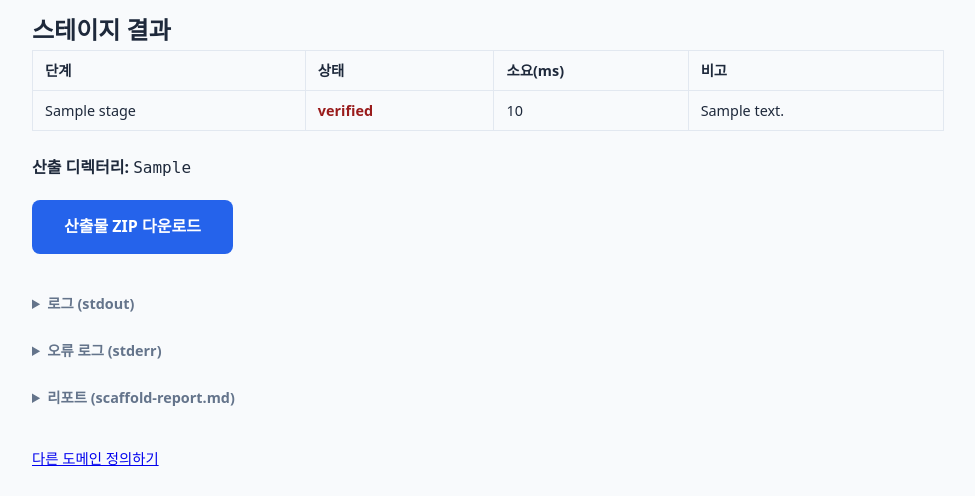
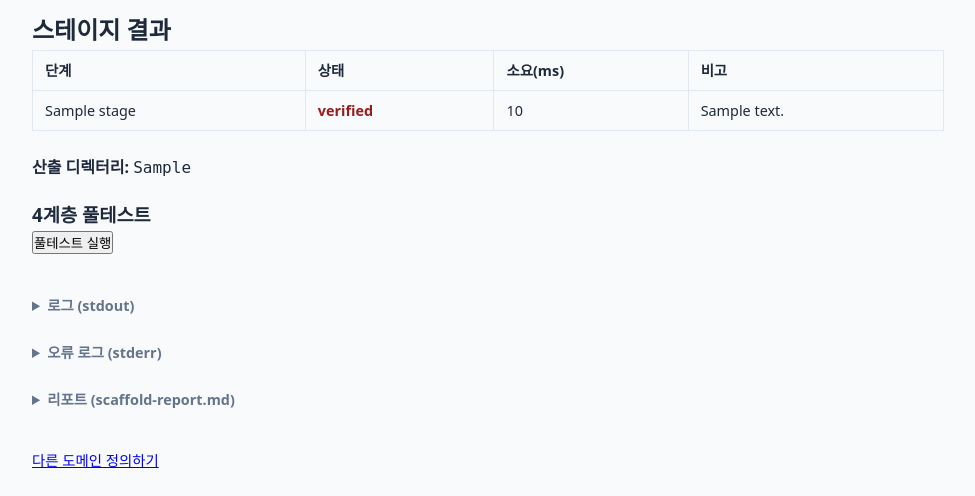
Before and after one commit to JasonMMo/business-fullstack-creater, a FastAPI app: template web/templates/domain_preview.html in a window 1280 px wide. Shown: the part 232-728 px from the top of the page, without its empty margins (152-1127 px from the left). Run offline with FastAPI, Linux system fonts and the light colour scheme; the template is opened without the code that fills it: most values are stand-ins (such as "Sample title", 1, 10 or a date in 2020).

Commit message:
feat(web): Growth-83 domain_preview — fulltest section + green-badge + extra_head block
Growth-83 (M1 웹 풀테스트 게이트)

Co-Authored-By: Claude Sonnet 4.6 <noreply@anthropic.com>

```diff
--- a/web/templates/base.html
+++ b/web/templates/base.html
@@ -5,6 +5,7 @@
   <meta name="viewport" content="width=device-width, initial-scale=1.0">
   <title>{% block title %}{{ project_name | default("고객사 풀스택 생성기") }}{% endblock %}</title>
   <link rel="stylesheet" href="/static/css/main.css">
+  {% block extra_head %}{% endblock %}
 </head>
 <body>
   <header class="site-header">
--- a/web/templates/domain_preview.html
+++ b/web/templates/domain_preview.html
@@ -1,6 +1,8 @@
 {% extends "base.html" %}
 
 {% block title %}산출 결과 — {{ result.slug }} — 고객사 풀스택 생성기{% endblock %}
+
+{% block extra_head %}<script src="/static/js/fulltest.js" defer></script>{% endblock %}
 
 {% block content %}
 <h1>산출 결과 — {{ result.slug }}</h1>
@@ -58,8 +60,29 @@
   <p><strong>산출 디렉터리:</strong> <code>{{ result.out_dir }}</code></p>
 </section>
 
-<section class="download-section">
-  <a class="btn-cta" href="/domain/{{ run_id }}/download">산출물 ZIP 다운로드</a>
+<section id="fulltest-section">
+  <h3>4계층 풀테스트</h3>
+  <button id="fulltest-btn" class="btn-fulltest" data-run-id="{{ run_id }}">
+    풀테스트 실행
+  </button>
+  <div id="fulltest-status" class="fulltest-status" style="display:none;">
+    <div id="fulltest-label" class="fulltest-label"></div>
+    <ul id="fulltest-layers" class="fulltest-layers"></ul>
+    <div id="fulltest-hint" class="fulltest-hint"></div>
+    <div id="fulltest-error" class="fulltest-error" style="display:none;"></div>
+  </div>
+</section>
+
+<section id="download-section">
+  {% if result.success %}
+  <a id="download-link"
+     href="/domain/{{ run_id }}/download"
+     class="btn-download {% if not result.success %}btn-disabled{% endif %}"
+     {% if not result.success %}aria-disabled="true"{% endif %}>
+    산출물 ZIP 다운로드
+    <span id="green-badge" class="badge-green" style="display:none;">&#x2705; 풀테스트 그린</span>
+  </a>
+  {% endif %}
   {% if ops_pack_available %}
   <a class="btn-cta btn-ops" href="/domain/{{ run_id }}/ops.zip">Ops Pack 다운로드 (IT-담당자)</a>
   {% endif %}
```
